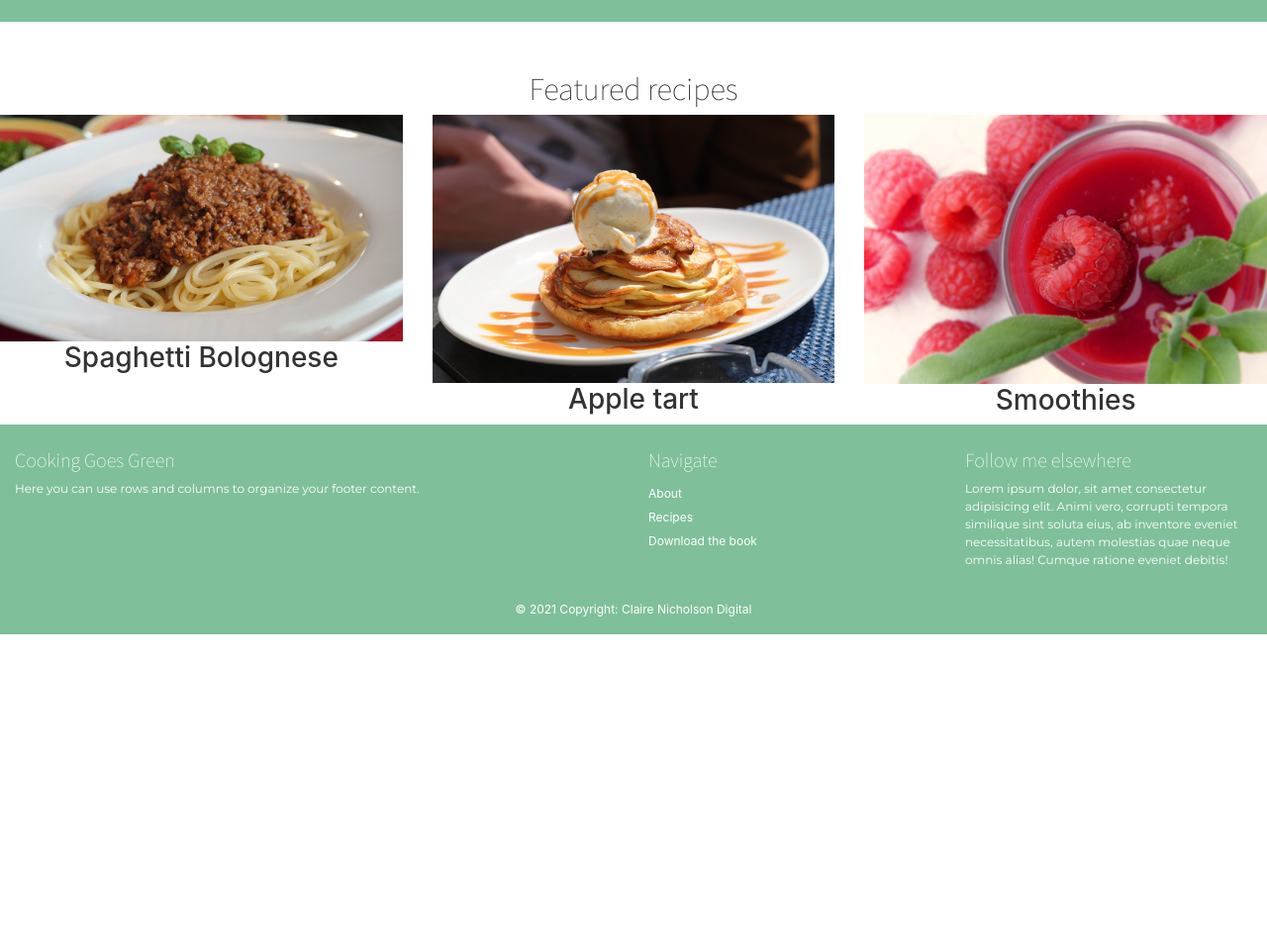
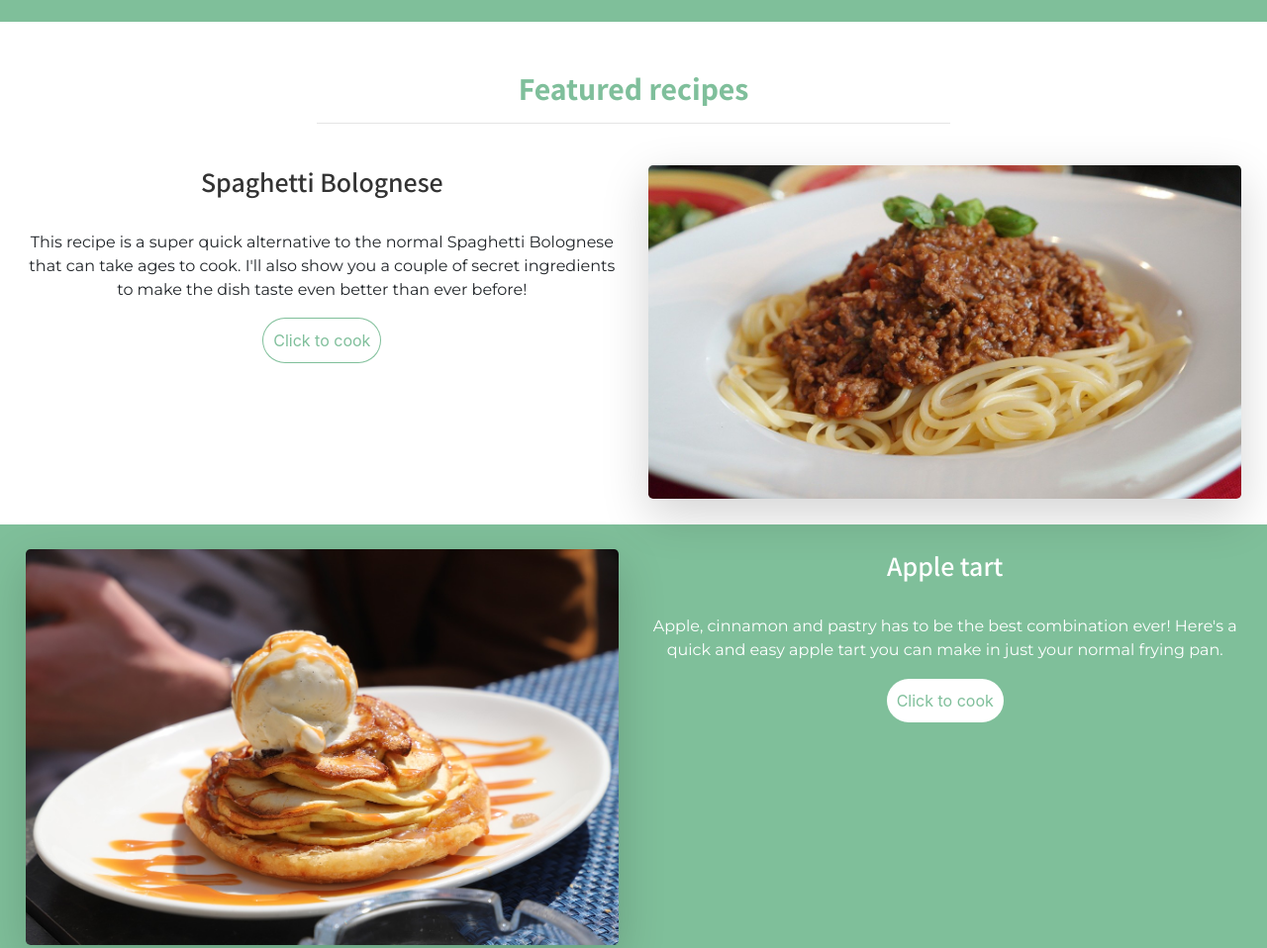
Before and after one commit to clairenicholson078/cookingwebsite, a plain HTML site: page index.html in a window 1280 px wide. Shown: the part 540-1498 px from the top of the page at 99% size. Before the commit the page ends 1181 px from the top, so only its background shows below. Drawn offline with nearby package versions, Linux system fonts and the light colour scheme.

Commit message:
Homepage updates

```diff
--- a/index.html
+++ b/index.html
@@ -68,28 +68,59 @@
           <br />
         </div>
       </div>
-      <h2 class="featuredrecipes">Featured recipes</h2>
+      <h2 class="featuredrecipes">Featured recipes</h2><hr>
+
       <div class="row">
-        <div class="col-md-4">
+<div class="col-md-6">
+                   <h3>Spaghetti Bolognese</h3><br>
+ <p> This recipe is a super quick alternative to the normal Spaghetti Bolognese that can take ages to cook. I'll also show you a couple of secret ingredients to make the dish taste even better than ever before! </p>
+          <a href="recipes.html"> <button class="btn-recipes"> Click to cook </button></a> </div>
+
+        <div class="col-md-6">
           <img
-            src="/images/spaghetti-787048_1280.jpg"
-            class="img-fluid"
+            src="images/spaghetti-787048_1280.jpg"
+            class="img-fluid rounded-lg shadow-lg"
             alt=""
           />
-          <h3>Spaghetti Bolognese</h3>
         </div>
-        <div class="col-md-4">
-          <img src="/images/mat-3312884_1280.jpg" class="img-fluid" alt="" />
-          <h3>Apple tart</h3>
+
+</div>
+<div class="row apple">
+
+    <div class="col-md-6">
+          <img src="images/mat-3312884_1280.jpg" class="img-fluid rounded-lg shadow-lg " alt="" />
         </div>
-        <div class="col-md-4">
-          <img
-            src="/images/smoothie-3176379_1920.jpg"
-            class="img-fluid"
+           <div class="col-md-6">
+          <h3>Apple tart</h3><br>
+          <p> Apple, cinnamon and pastry has to be the best combination ever! Here's a quick and easy apple tart you can make in just your normal frying pan. </p>
+      <a href="recipes.html"> <button class="btn-recipes"> Click to cook </button></a>
+      </div>
+
+</div>
+
+<div class="row">
+<div class="col-md-6 ">
+          <h3>Smoothies</h3><br>
+          <p> Have lots of leftover fruit in your fridge? Here's a selection of recipes and combinations of the most delicious smoothies out there! </p>
+          <a href="recipes.html"> <button class="btn-recipes"> Click to cook </button></a>
+        </div>
+  <div class="col-md-6">
+
+
+        <img
+            src="images/smoothie-3176379_1920.jpg"
+            class="img-fluid rounded-lg shadow-lg"
             alt=""
           />
-          <h3>Smoothies</h3>
+
         </div>
+
+
+
+
+</div>
+
+
       </div>
     </div>
 
--- a/styles.css
+++ b/styles.css
@@ -15,11 +15,24 @@ h2 {
   font-family: "Assistant", sans-serif;
   color: #fff;
 }
+.featuredrecipes {
+  font-weight: 700;
+  color: (--primarycolor);
+}
+
+.featuredrecipes {
+  color: var(--primarycolor) !important;
+}
+
 h3 {
   font-size: 16px;
   font-weight: 400;
   color: #333;
   text-align: center;
+  font-family: "Assistant", sans-serif;
+}
+.col-md-6 h3 {
+  font-weight: 600;
 }
 h5 {
   font-family: "Assistant", sans-serif;
@@ -60,6 +73,15 @@ p {
   border-radius: 25px;
   padding: 10px;
 }
+.btn-recipes {
+  border: var(--primarycolor);
+  background-color: #fff;
+  color: var(--primarycolor);
+  border-radius: 25px;
+  padding: 10px;
+  border-style: solid;
+  border-width: 1px;
+}
 .nav {
   height: 100px;
   width: auto;
@@ -84,3 +106,22 @@ p {
   color: #fff;
   font-size: 12px;
 }
+.row {
+  padding: 2%;
+  text-align: center;
+}
+
+.apple {
+  background-color: var(--primarycolor);
+}
+
+.apple h3 {
+  color: #fff;
+}
+.apple p {
+  color: #fff;
+}
+hr {
+  width: 50%;
+  color: var(--primarycolor);
+}
```
